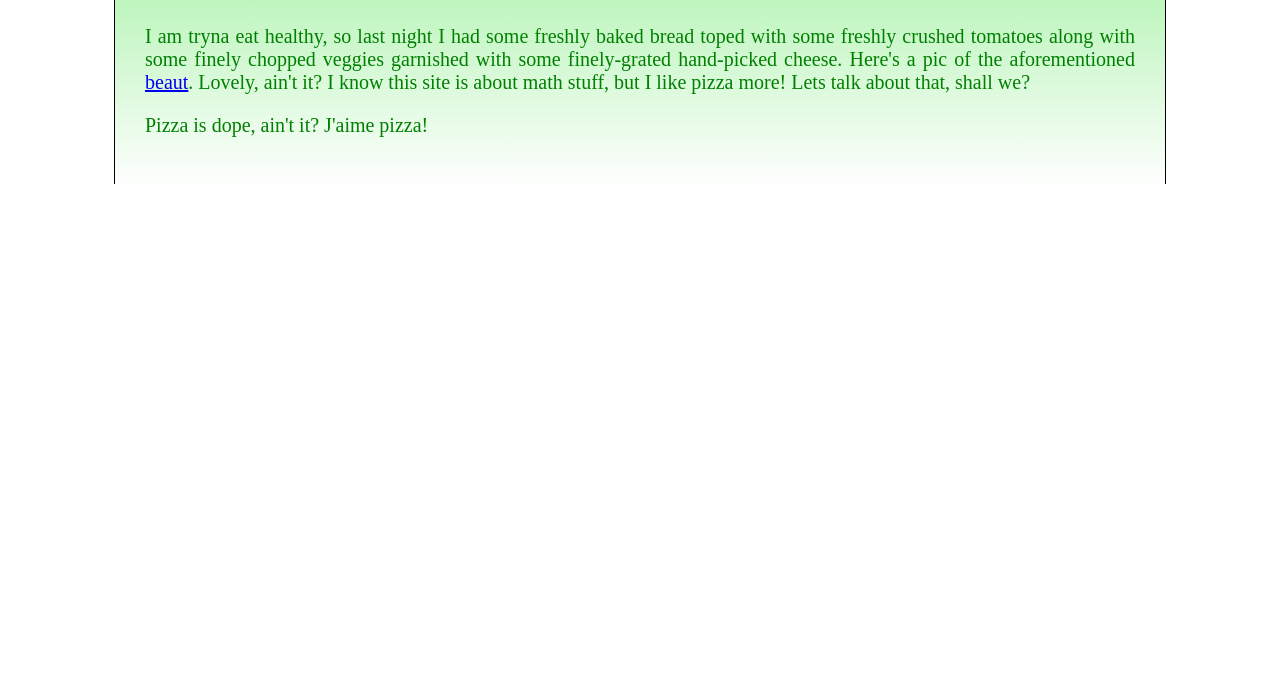
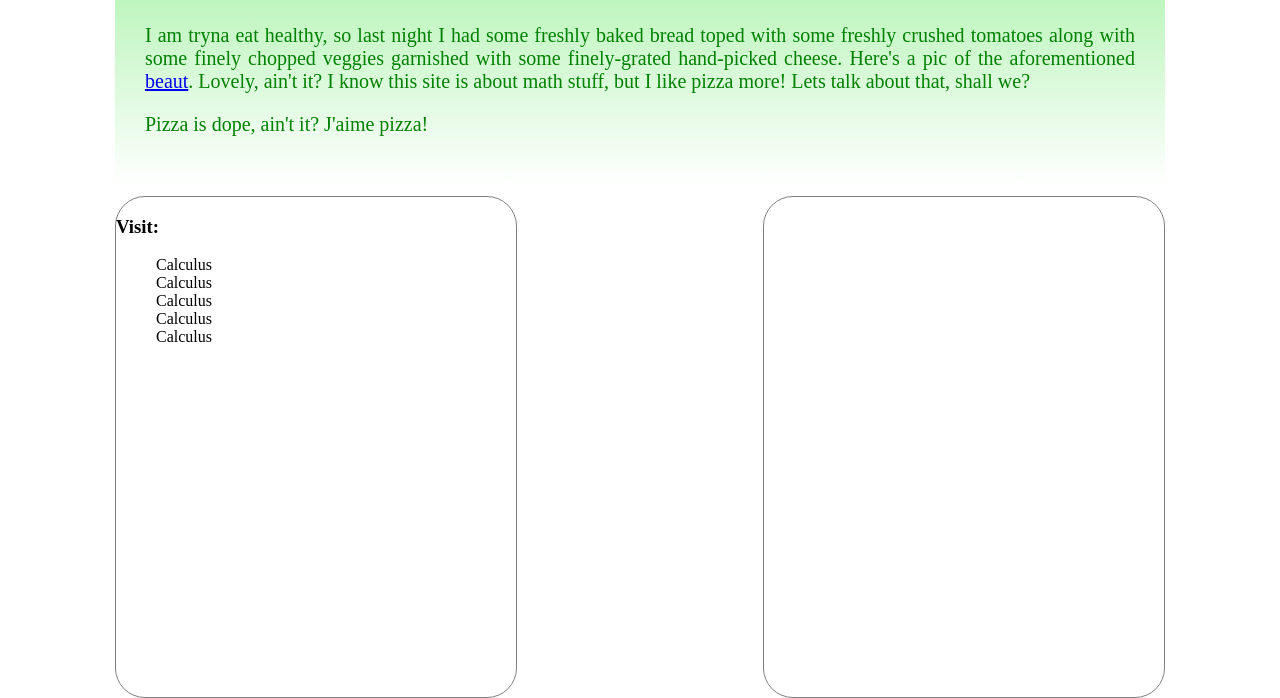
Before and after one commit to kunnapool/Math-Website-html-css-, a plain HTML site: page index.html in a window 1280 px wide. Shown: the part 326-1024 px from the top of the page. Before the commit the page ends 800 px from the top, so only its background shows below. Drawn offline with Linux system fonts and the light colour scheme.

Commit message:
Added sidebars (structure)

```diff
--- a/index.html
+++ b/index.html
@@ -102,6 +102,36 @@
 
             </div>
 
+            <!--
+                        SIDEBAR
+            -->
+            <div id="leftsidebar" class="sidebar">
+
+                <h3>Visit:
+                </h3>
+
+                <ul>
+
+                    <li><a href="#"></a>Calculus</li>
+
+                    <li><a href="#"></a>Calculus</li>
+
+                    <li><a href="#"></a>Calculus</li>
+
+                    <li><a href="#"></a>Calculus</li>
+
+                    <li><a href="#"></a>Calculus</li>
+
+
+                </ul>
+
+
+            </div>
+
+            <div id="rightsidebar" class="sidebar">
+
+            </div>
+
         </div>
 
 
--- a/styling.css
+++ b/styling.css
@@ -4,7 +4,7 @@
 #container
 {
     width: 1050px;
-    border: 1px solid black;
+/*    border: 1px solid black;*/
     height: 500px;
     margin: 0 auto; /* no top/bottom margin */
 }
@@ -165,3 +165,23 @@ ul
     color: green;
     text-align: justify;
 }
+
+.sidebar
+{
+    height: 500px;
+    width:  400px;
+    border: 1px solid grey;
+    border-radius: 30px;
+}
+
+#leftsidebar
+{
+    float: left;
+
+}
+
+
+#rightsidebar
+{
+    float: right;
+}
```
